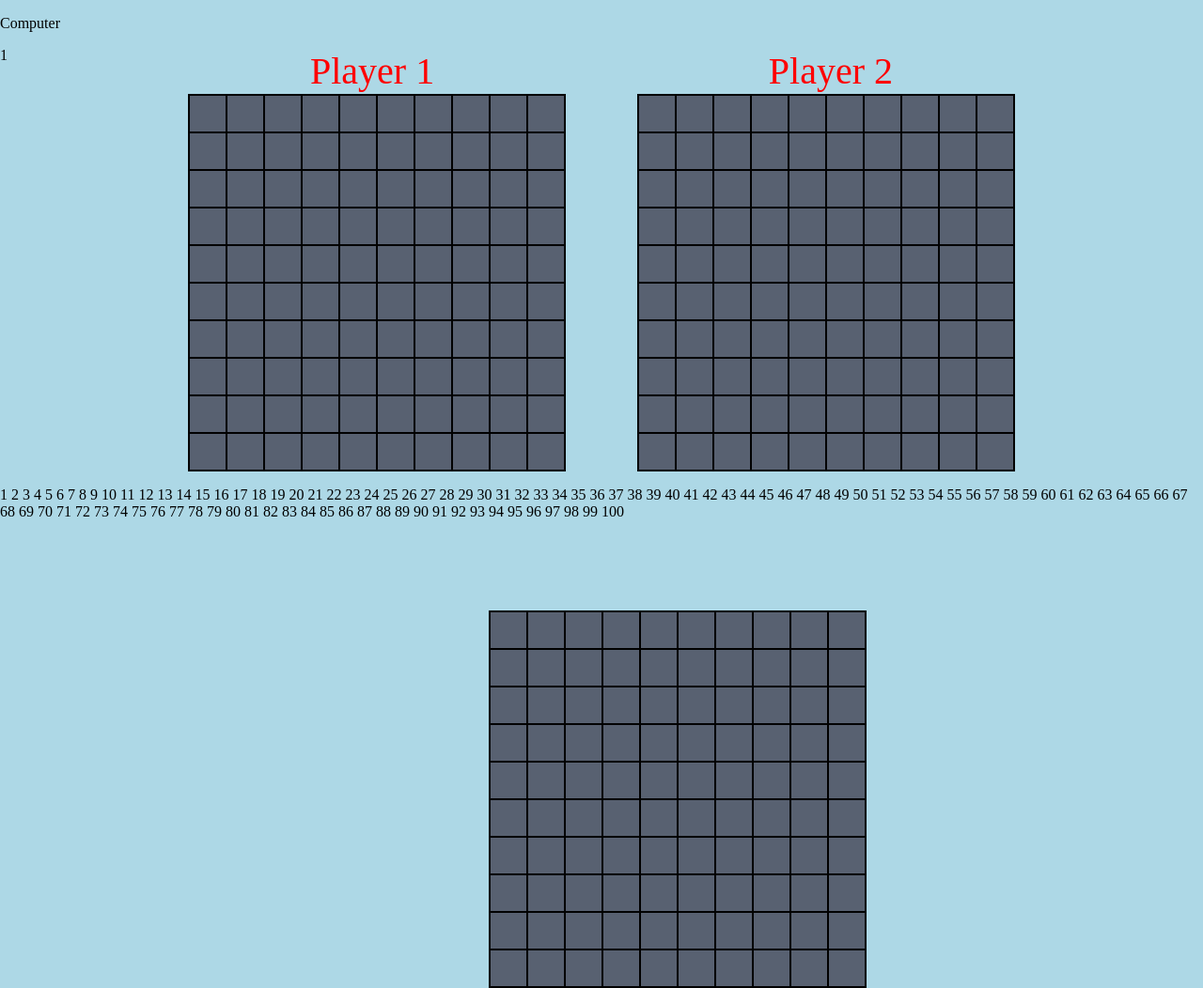
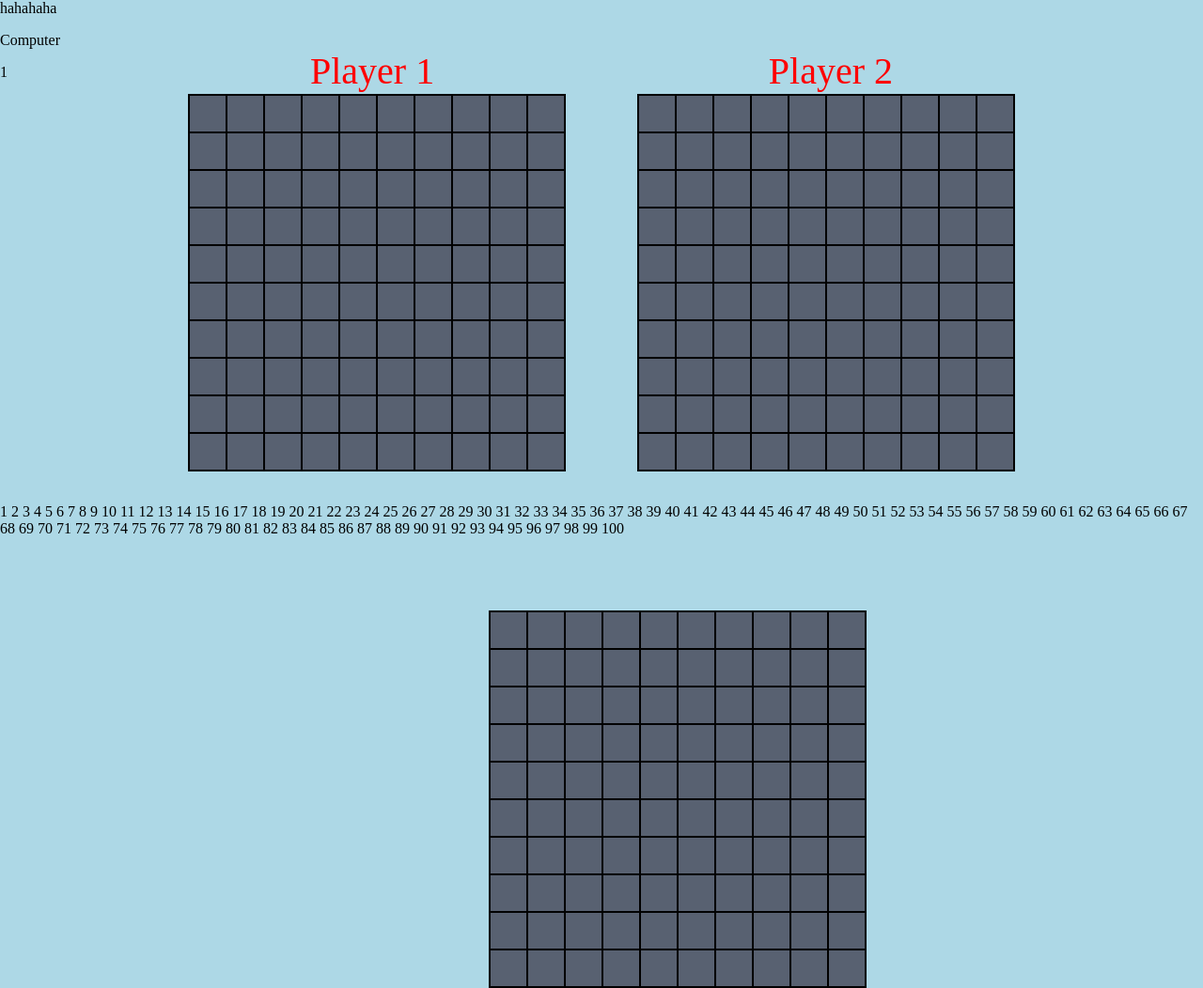
Before and after one commit to Kimi07Fan/3_Player_Battleship, a PHP site: page /play_area.php?id=1 in a window 1280 px wide. Shown: the whole page at 94% size. Run offline with PHP 8.4, Linux system fonts and the light colour scheme; data that the repository does not hold is empty.

Commit message:
Update play_area.php

```diff
--- a/play_area.php
+++ b/play_area.php
@@ -1,4 +1,5 @@
 <!DOCTYPE html>
+hahahaha
 <html>
 <head>
 	<title></title>
```
